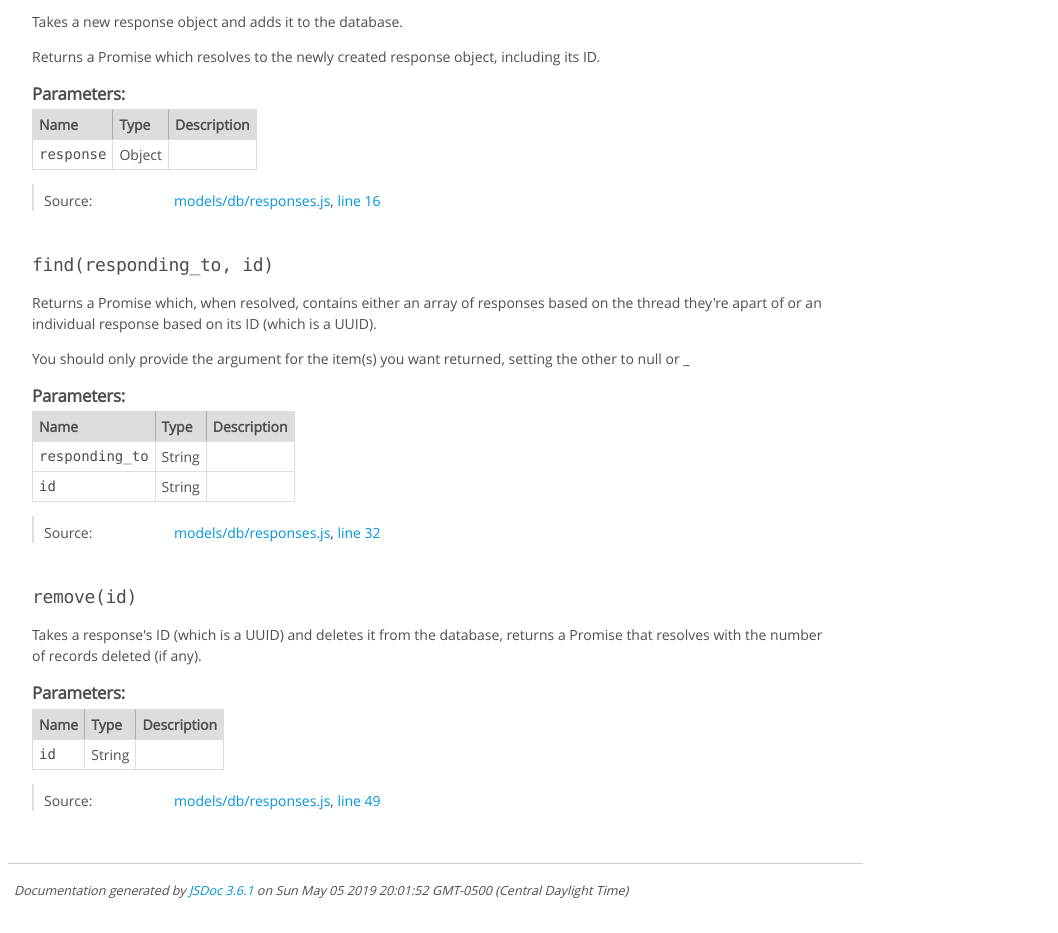
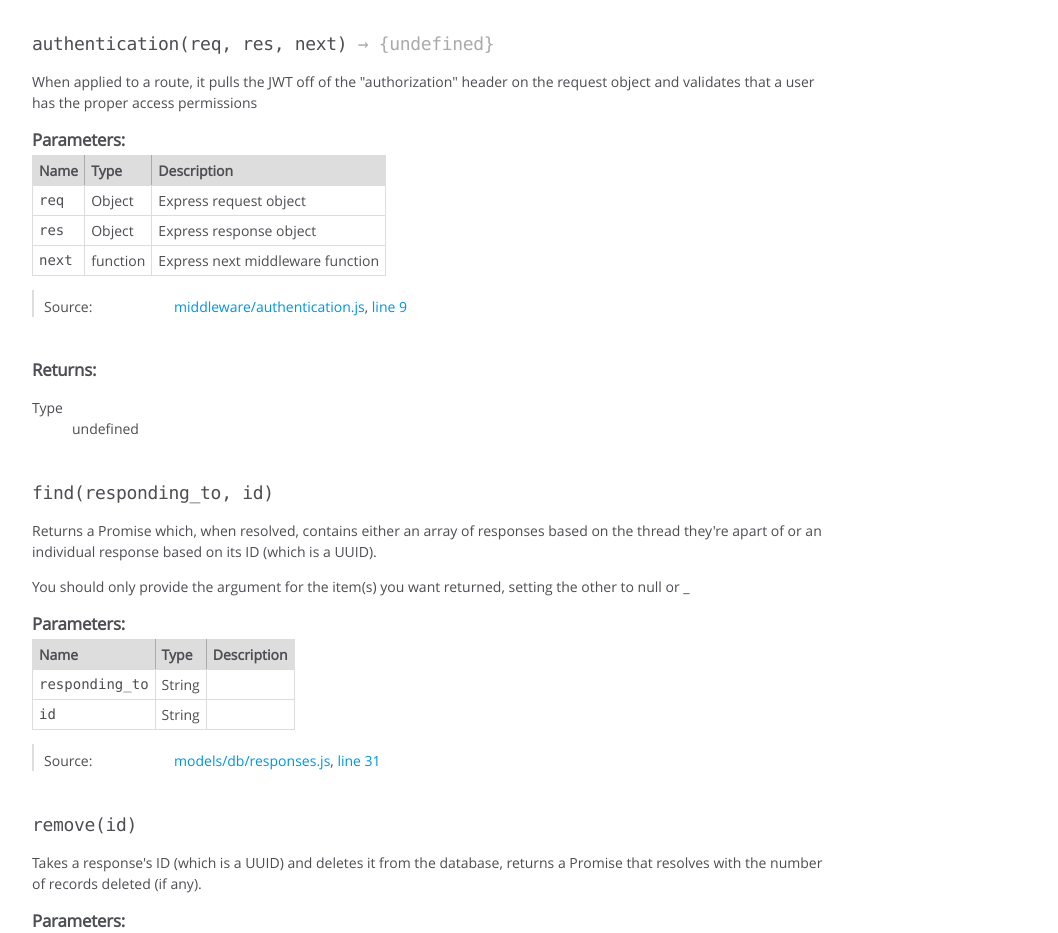
Before and after one commit to labs12-training-bot-2/labs12-training-bot-2-BE, a website: page docs/global.html in a window 1280 px wide. Shown: the part 472-1405 px from the top of the page, without its empty margins (0-1058 px from the left). Drawn offline with Linux system fonts and the light colour scheme.

Commit message:
:memo: Document authentication middleware

```diff
--- a/docs/global.html
+++ b/docs/global.html
@@ -86,75 +86,6 @@
 
 
 
-
-
-
-
-
-
-
-
-        <h3 class="subsection-title">Members</h3>
-
-
-
-<h4 class="name" id="authentication"><span class="type-signature">(constant) </span>authentication<span class="type-signature"></span></h4>
-
-
-
-
-<div class="description">
-    <p>When applied to a route, it pulls the JWT off of
-the &quot;authorization&quot; header on the request object
-and validates that a user has the proper access
-permissions</p>
-</div>
-
-
-
-
-
-
-
-<dl class="details">
-
-
-
-
-
-
-
-
-
-
-
-
-
-
-
-
-
-
-
-
-
-
-
-
-
-
-    <dt class="tag-source">Source:</dt>
-    <dd class="tag-source"><ul class="dummy"><li>
-        <a href="middleware_authentication.js.html">middleware/authentication.js</a>, <a href="middleware_authentication.js.html#line15">line 15</a>
-    </li></ul></dd>
-
-
-
-
-
-
-
-</dl>
 
 
 
@@ -312,6 +243,210 @@ including its ID.</p>
 
 
 
+    <h4 class="name" id="authentication"><span class="type-signature"></span>authentication<span class="signature">(req, res, next)</span><span class="type-signature"> &rarr; {undefined}</span></h4>
+
+
+
+
+
+
+<div class="description">
+    <p>When applied to a route, it pulls the JWT off of
+the &quot;authorization&quot; header on the request object
+and validates that a user has the proper access
+permissions</p>
+</div>
+
+
+
+
+
+
+
+
+
+    <h5>Parameters:</h5>
+
+
+<table class="params">
+    <thead>
+    <tr>
+
+        <th>Name</th>
+
+
+        <th>Type</th>
+
+
+
+
+
+        <th class="last">Description</th>
+    </tr>
+    </thead>
+
+    <tbody>
+
+
+        <tr>
+
+                <td class="name"><code>req</code></td>
+
+
+            <td class="type">
+
+
+<span class="param-type">Object</span>
+
+
+
+            </td>
+
+
+
+
+
+            <td class="description last"><p>Express request object</p></td>
+        </tr>
+
+
+
+        <tr>
+
+                <td class="name"><code>res</code></td>
+
+
+            <td class="type">
+
+
+<span class="param-type">Object</span>
+
+
+
+            </td>
+
+
+
+
+
+            <td class="description last"><p>Express response object</p></td>
+        </tr>
+
+
+
+        <tr>
+
+                <td class="name"><code>next</code></td>
+
+
+            <td class="type">
+
+
+<span class="param-type">function</span>
+
+
+
+            </td>
+
+
+
+
+
+            <td class="description last"><p>Express next middleware function</p></td>
+        </tr>
+
+
+    </tbody>
+</table>
+
+
+
+
+
+
+<dl class="details">
+
+
+
+
+
+
+
+
+
+
+
+
+
+
+
+
+
+
+
+
+
+
+
+
+
+
+    <dt class="tag-source">Source:</dt>
+    <dd class="tag-source"><ul class="dummy"><li>
+        <a href="middleware_authentication.js.html">middleware/authentication.js</a>, <a href="middleware_authentication.js.html#line9">line 9</a>
+    </li></ul></dd>
+
+
+
+
+
+
+
+</dl>
+
+
+
+
+
+
+
+
+
+
+
+
+
+
+
+<h5>Returns:</h5>
+
+
+
+
+<dl>
+    <dt>
+        Type
+    </dt>
+    <dd>
+
+<span class="param-type">undefined</span>
+
+
+    </dd>
+</dl>
+
+
+
+
+
+
+
+
+
+
+
+
+
     <h4 class="name" id="find"><span class="type-signature"></span>find<span class="signature">(responding_to, id)</span><span class="type-signature"></span></h4>
 
 
@@ -440,7 +575,7 @@ setting the other to null or _</p>
 
     <dt class="tag-source">Source:</dt>
     <dd class="tag-source"><ul class="dummy"><li>
-        <a href="models_db_responses.js.html">models/db/responses.js</a>, <a href="models_db_responses.js.html#line32">line 32</a>
+        <a href="models_db_responses.js.html">models/db/responses.js</a>, <a href="models_db_responses.js.html#line31">line 31</a>
     </li></ul></dd>
 
 
@@ -578,7 +713,7 @@ returns a Promise that resolves with the number of records deleted (if any).</p>
 
     <dt class="tag-source">Source:</dt>
     <dd class="tag-source"><ul class="dummy"><li>
-        <a href="models_db_responses.js.html">models/db/responses.js</a>, <a href="models_db_responses.js.html#line49">line 49</a>
+        <a href="models_db_responses.js.html">models/db/responses.js</a>, <a href="models_db_responses.js.html#line50">line 50</a>
     </li></ul></dd>
 
 
@@ -630,7 +765,7 @@ returns a Promise that resolves with the number of records deleted (if any).</p>
 <br class="clear">
 
 <footer>
-    Documentation generated by <a href="https://github.com/jsdoc/jsdoc">JSDoc 3.6.1</a> on Sun May 05 2019 20:01:52 GMT-0500 (Central Daylight Time)
+    Documentation generated by <a href="https://github.com/jsdoc/jsdoc">JSDoc 3.6.1</a> on Tue May 07 2019 13:00:45 GMT-0500 (Central Daylight Time)
 </footer>
 
 <script> prettyPrint(); </script>
```
Also changed, not shown: docs/index.html (+1 -1 lines), docs/middleware_authentication.js.html (+16 -9 lines), docs/models_db_responses.js.html (+14 -12 lines), middleware/authentication.js (+6 -3 lines).
